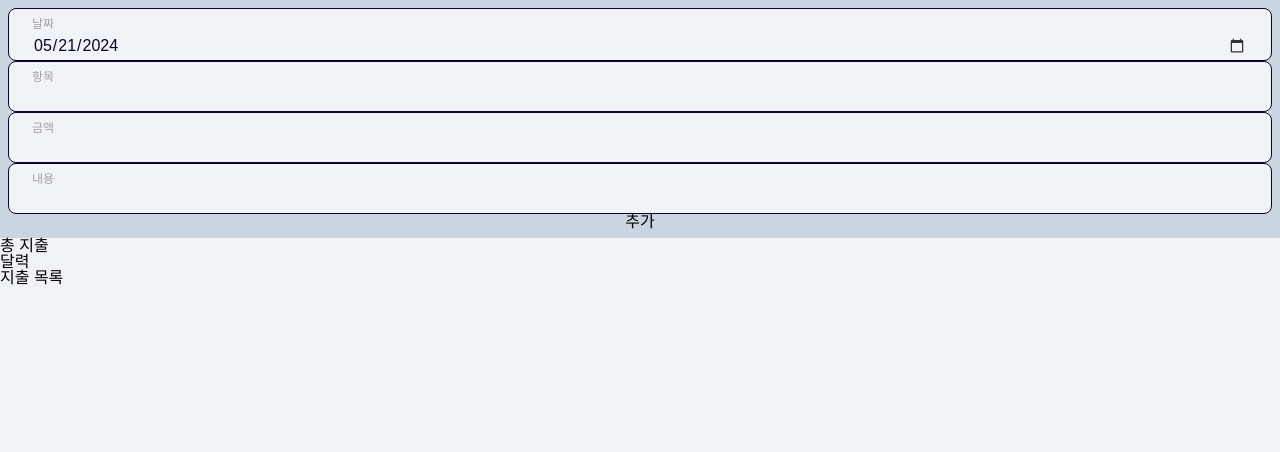
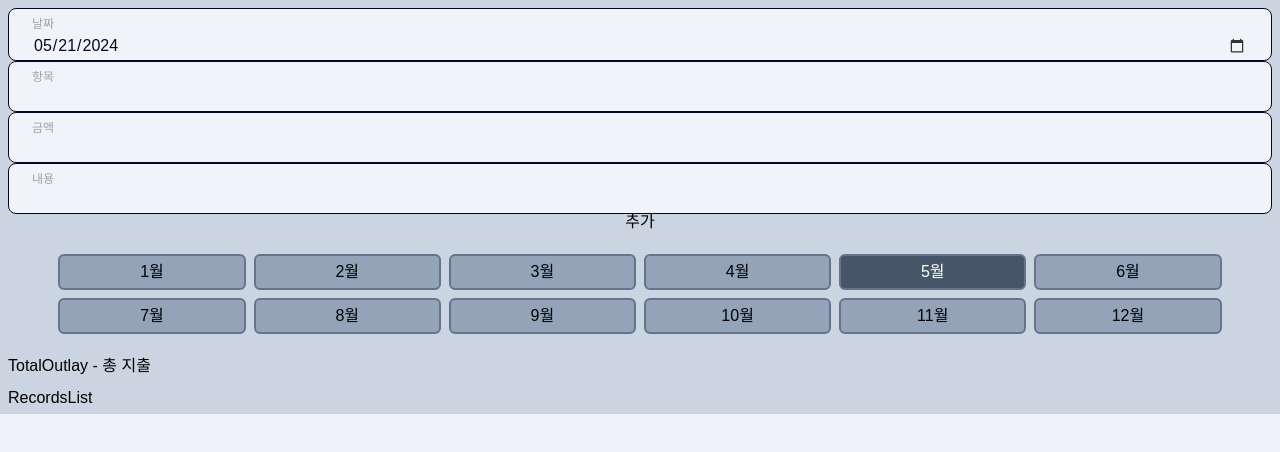
Before and after one commit to butterbeetle/sparta-account-book, a React (Vite) app: page / in a window 1280 px wide. Shown: the top 452 px of the page. Built offline with nearby package versions, Linux system fonts and the light colour scheme.

Commit message:
Feat: 월 선택시 Local storage 저장 및 읽어오기 기능

```diff
--- a/src/App.jsx
+++ b/src/App.jsx
@@ -3,13 +3,69 @@ import { BrowserRouter, Route, Routes } from "react-router-dom";
 import HomePage from "./pages/HomePage/HomePage";
 import RecordDetailPage from "./pages/RecordDetailPage/RecordDetailPage";
 
+const DUMMY_DATA = [
+  {
+    id: "25600f72-56b4-41a7-a9c2-47358580e2f8",
+    date: "2024-01-05",
+    category: "식비",
+    amount: 100000,
+    content: "세광양대창",
+  },
+  {
+    id: "25600f72-53b4-4187-a9c2-47358580e2f8",
+    date: "2024-01-10",
+    category: "도서",
+    amount: 40500,
+    content: "모던 자바스크립트",
+  },
+  {
+    id: "24310f72-56b4-41a7-a9c2-458580ef1f8",
+    date: "2024-02-02",
+    category: "식비",
+    amount: 50000,
+    content: "회식",
+  },
+  {
+    id: "25600f72-99b4-41z7-e4h6-47312365e2f8",
+    date: "2024-02-02",
+    category: "간식",
+    amount: 500,
+    content: "아이스크림",
+  },
+  {
+    id: "25143e72-16e2-22a7-a9c2-47358580e2f8",
+    date: "2024-02-02",
+    category: "여행",
+    amount: 1055000,
+    content: "일본여행",
+  },
+  {
+    id: "25600f72-97p2-14a7-a9c2-47363950e2t8",
+    date: "2024-02-02",
+    category: "미용",
+    amount: 155000,
+    content: "미용실",
+  },
+  {
+    id: "24312f70-97q2-14a7-a9c2-47132950e2t8",
+    date: "2024-02-02",
+    category: "도서",
+    amount: 75000,
+    content:
+      "자율주행차량 운전주행모드 자동 전환용 인식률 90% 이상의 다중 센서 기반 운전자 상태 인식 및 상황 인식 원천 기술 개발",
+  },
+];
+
 export default function App() {
-  const [data, setData] = useState([]);
-  console.log(data);
+  const [data, setData] = useState(DUMMY_DATA);
+
   return (
     <BrowserRouter>
       <Routes>
-        <Route path="/" element={<HomePage data={data} setData={setData} />} />
+        <Route
+          path="/"
+          element={<HomePage recordsData={data} setData={setData} />}
+        />
         <Route path="/records/:recordId" element={<RecordDetailPage />} />
       </Routes>
     </BrowserRouter>
--- /dev/null
+++ b/src/components/Calendar.jsx
@@ -0,0 +1,30 @@
+import { useEffect, useState } from "react";
+import formatDate from "../utils/formatDate";
+
+export default function Calendar() {
+  const [selectedMonth, setSelectedMonth] = useState(
+    localStorage.getItem("selectedMonth") ?? +formatDate(new Date(), "month")
+  );
+
+  useEffect(() => {
+    localStorage.setItem("selectedMonth", selectedMonth);
+  }, [selectedMonth]);
+
+  return (
+    <div className="p-4 bg-slate-300">
+      <ul className="flex flex-wrap gap-2 justify-center items-center">
+        {[1, 2, 3, 4, 5, 6, 7, 8, 9, 10, 11, 12].map((month) => (
+          <li
+            onClick={() => setSelectedMonth(month)}
+            className={`w-[15%] bg-slate-400 text-center min-w-[60px] p-2 border-2 border-solid border-slate-500 rounded-md ${
+              month == selectedMonth ? "bg-slate-600 text-white" : ""
+            }`}
+            key={month}
+          >
+            {month}월
+          </li>
+        ))}
+      </ul>
+    </div>
+  );
+}
--- /dev/null
+++ b/src/components/RecordsList.jsx
@@ -0,0 +1,8 @@
+export default function RecordsList({ recordsData }) {
+  // console.log(recordsData);
+  return (
+    <div className="p-2 bg-slate-300">
+      <h1>RecordsList</h1>
+    </div>
+  );
+}
--- /dev/null
+++ b/src/components/TotalOutlay.jsx
@@ -0,0 +1,3 @@
+export default function TotalOutlay() {
+  return <div className="p-2 bg-slate-300">TotalOutlay - 총 지출</div>;
+}
--- a/src/pages/HomePage/HomePage.jsx
+++ b/src/pages/HomePage/HomePage.jsx
@@ -1,12 +1,15 @@
+import Calendar from "../../components/Calendar";
 import DataInputForm from "../../components/DataInputForm";
+import RecordsList from "../../components/RecordsList";
+import TotalOutlay from "../../components/TotalOutlay";
 
-export default function HomePage({ data, setData }) {
+export default function HomePage({ recordsData, setData }) {
   return (
     <main>
       <DataInputForm setData={setData} />
-      <div>총 지출</div>
-      <div>달력</div>
-      <div>지출 목록</div>
+      <Calendar />
+      <TotalOutlay />
+      <RecordsList recordsData={recordsData} />
     </main>
   );
 }
--- a/src/utils/formatDate.js
+++ b/src/utils/formatDate.js
@@ -1,8 +1,11 @@
-export default function formatDate(date) {
+export default function formatDate(date, type = "full") {
   const options = { year: "numeric", month: "2-digit", day: "2-digit" };
   const [month, day, year] = new Intl.DateTimeFormat("en-US", options)
     .format(date)
     .split("/");
 
-  return `${year}-${month}-${day}`;
+  if (type === "full") return `${year}-${month}-${day}`;
+  else if (type === "year") return year;
+  else if (type === "month") return month;
+  else if (type === "day") return day;
 }
```
